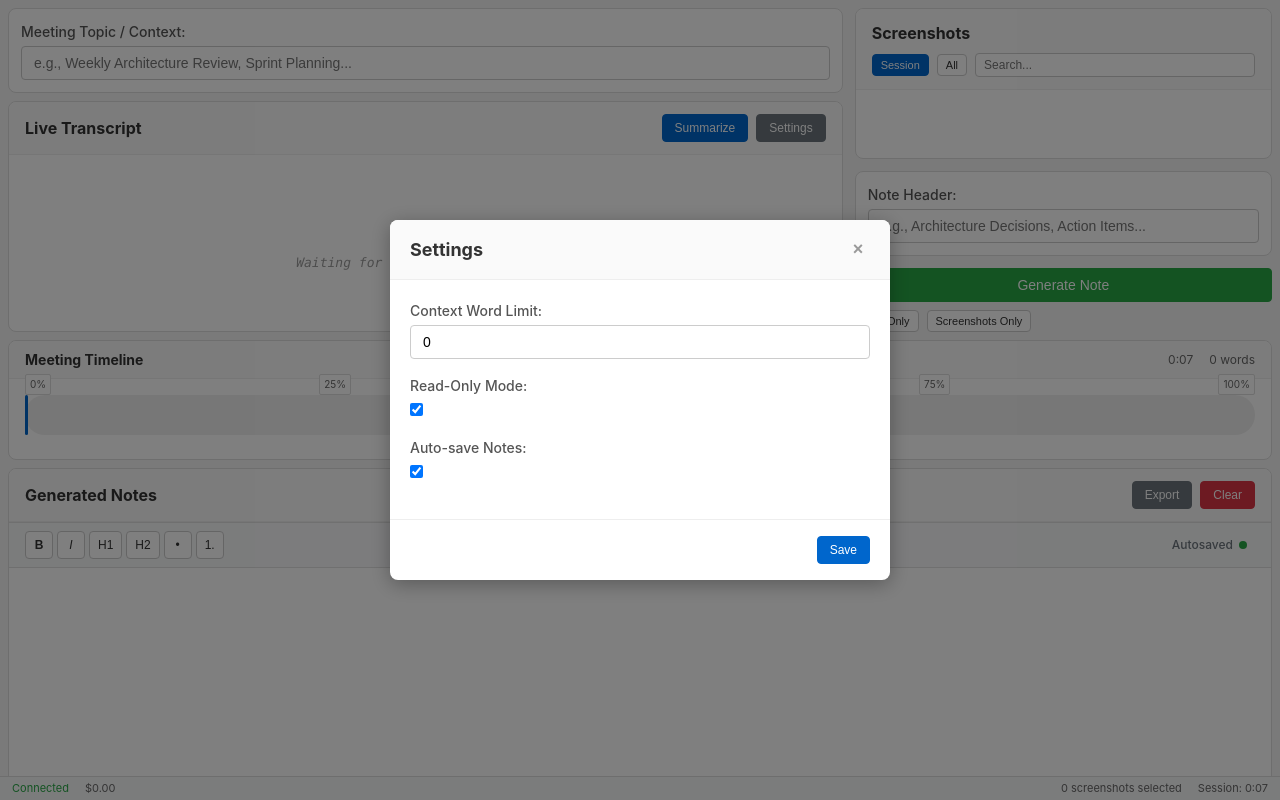
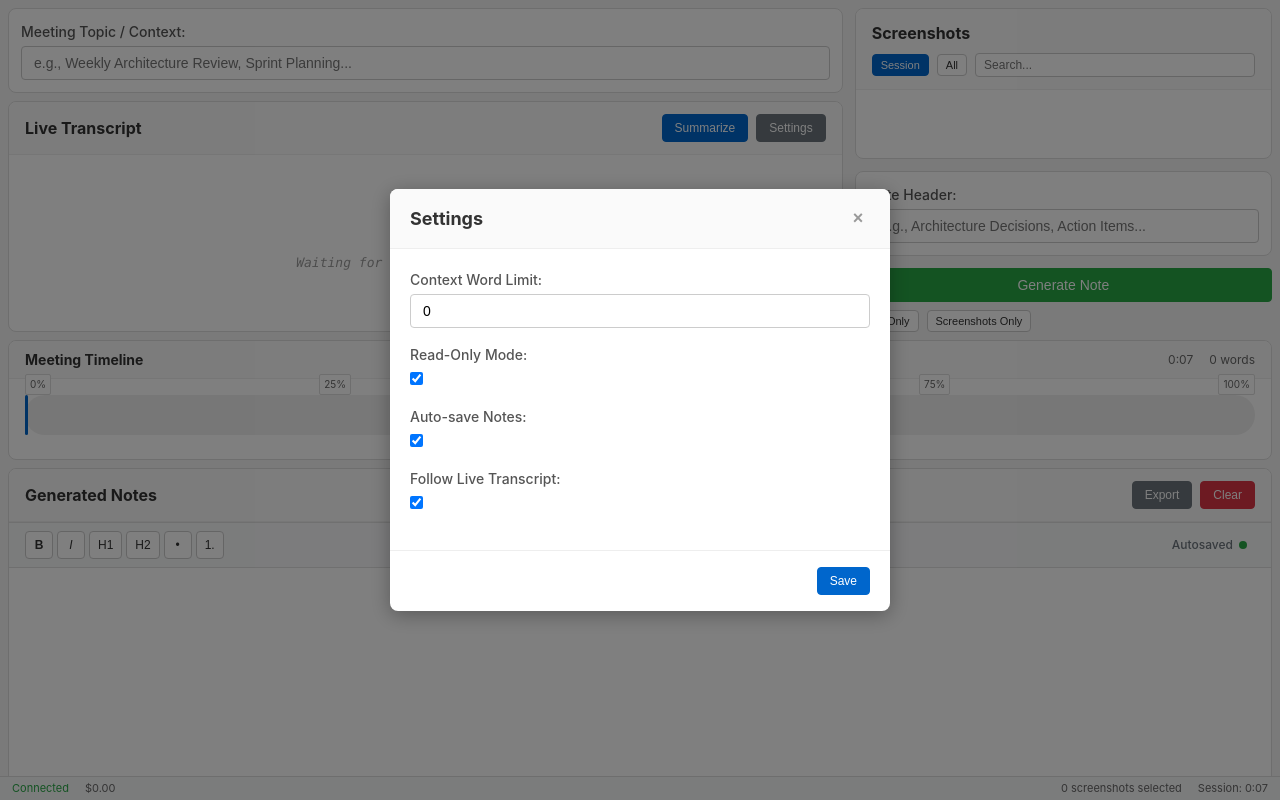
Before and after one commit to jkarenko/real-time-summary, an Electron app: page src/index.html in a window 1280 px wide. Both pictures are taken after a click on the button "Settings". Drawn offline with Linux system fonts and the light colour scheme; no server answers.

Commit message:
feat(transcript): add Follow Live Transcript toggle in settings
- Add Follow Live Transcript checkbox in settings modal (defaults to on)
- Auto-scroll to bottom only when follow setting is enabled
- Allow users to review earlier transcript content without interruption
- Enhance UX for different use cases during live meetings

```diff
--- a/src/index.html
+++ b/src/index.html
@@ -149,6 +149,10 @@
                     <label for="auto-save">Auto-save Notes:</label>
                     <input type="checkbox" id="auto-save" checked />
                 </div>
+                <div class="setting-group">
+                    <label for="follow-transcript">Follow Live Transcript:</label>
+                    <input type="checkbox" id="follow-transcript" checked title="Automatically scroll to bottom when new transcript content is added" />
+                </div>
             </div>
             <div class="modal-footer">
                 <button id="save-settings" class="btn btn-primary">Save</button>
--- a/src/renderer.js
+++ b/src/renderer.js
@@ -14,7 +14,8 @@ class RendererApp {
         this.settings = {
             wordLimit: 0,
             readOnlyMode: true,
-            autoSave: true
+            autoSave: true,
+            followTranscript: true
         };
         this.selectedRange = {
             start: null,
@@ -59,6 +60,7 @@ class RendererApp {
         this.wordLimitInput = document.getElementById('word-limit');
         this.readOnlyModeInput = document.getElementById('read-only-mode');
         this.autoSaveInput = document.getElementById('auto-save');
+        this.followTranscriptInput = document.getElementById('follow-transcript');
 
         // Display elements
         this.transcriptContent = document.getElementById('transcript-content');
@@ -255,8 +257,10 @@ class RendererApp {
             setTimeout(() => lineElement.classList.remove('new'), 300);
         }
 
-        // Auto-scroll to bottom
-        this.transcriptContent.scrollTop = this.transcriptContent.scrollHeight;
+        // Auto-scroll to bottom only if follow is enabled
+        if (this.settings.followTranscript) {
+            this.transcriptContent.scrollTop = this.transcriptContent.scrollHeight;
+        }
     }
 
     // Screenshot handling with virtual scrolling
@@ -1218,6 +1222,7 @@ class RendererApp {
         this.wordLimitInput.value = this.settings.wordLimit;
         this.readOnlyModeInput.checked = this.settings.readOnlyMode;
         this.autoSaveInput.checked = this.settings.autoSave;
+        this.followTranscriptInput.checked = this.settings.followTranscript;
 
         this.settingsModal.classList.remove('hidden');
     }
@@ -1230,7 +1235,8 @@ class RendererApp {
         this.settings = {
             wordLimit: parseInt(this.wordLimitInput.value) || 0,
             readOnlyMode: this.readOnlyModeInput.checked,
-            autoSave: this.autoSaveInput.checked
+            autoSave: this.autoSaveInput.checked,
+            followTranscript: this.followTranscriptInput.checked
         };
 
         if (window.electronAPI) {
```
